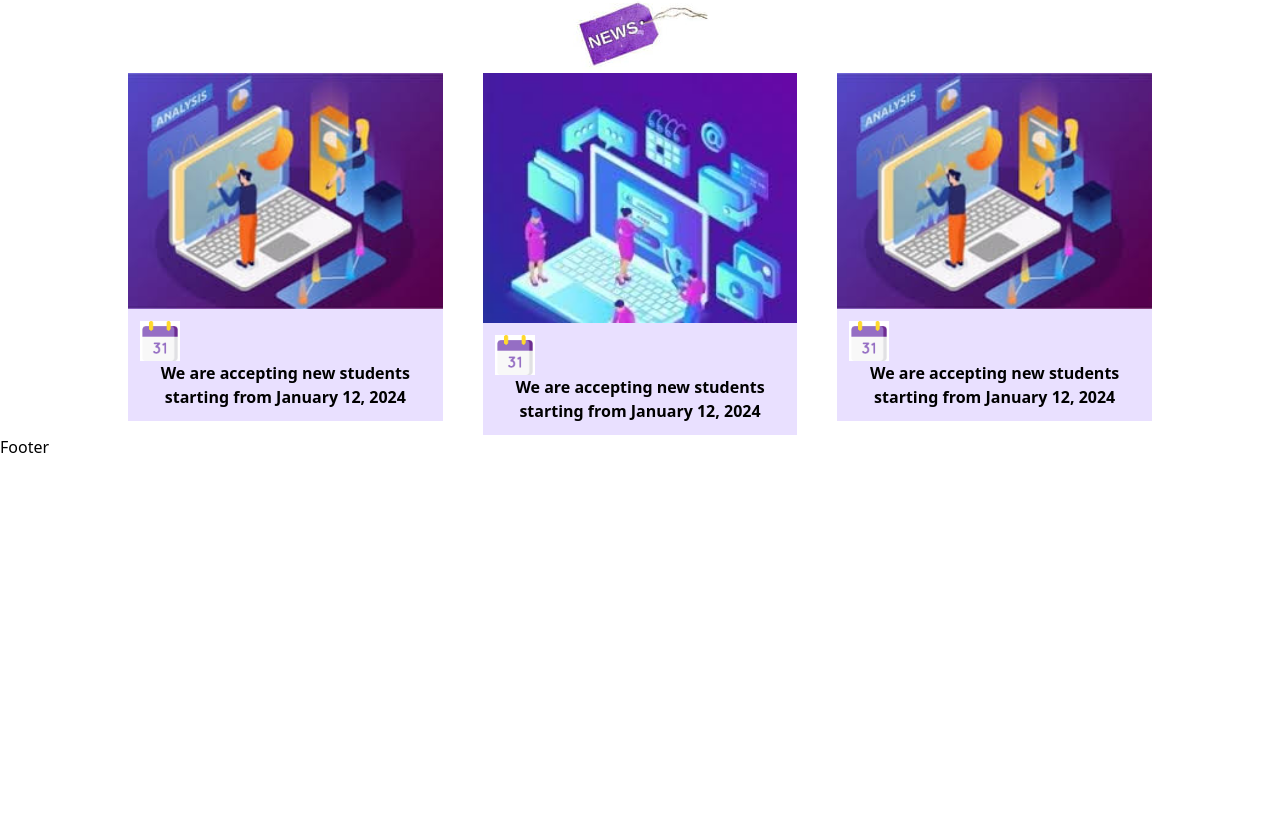
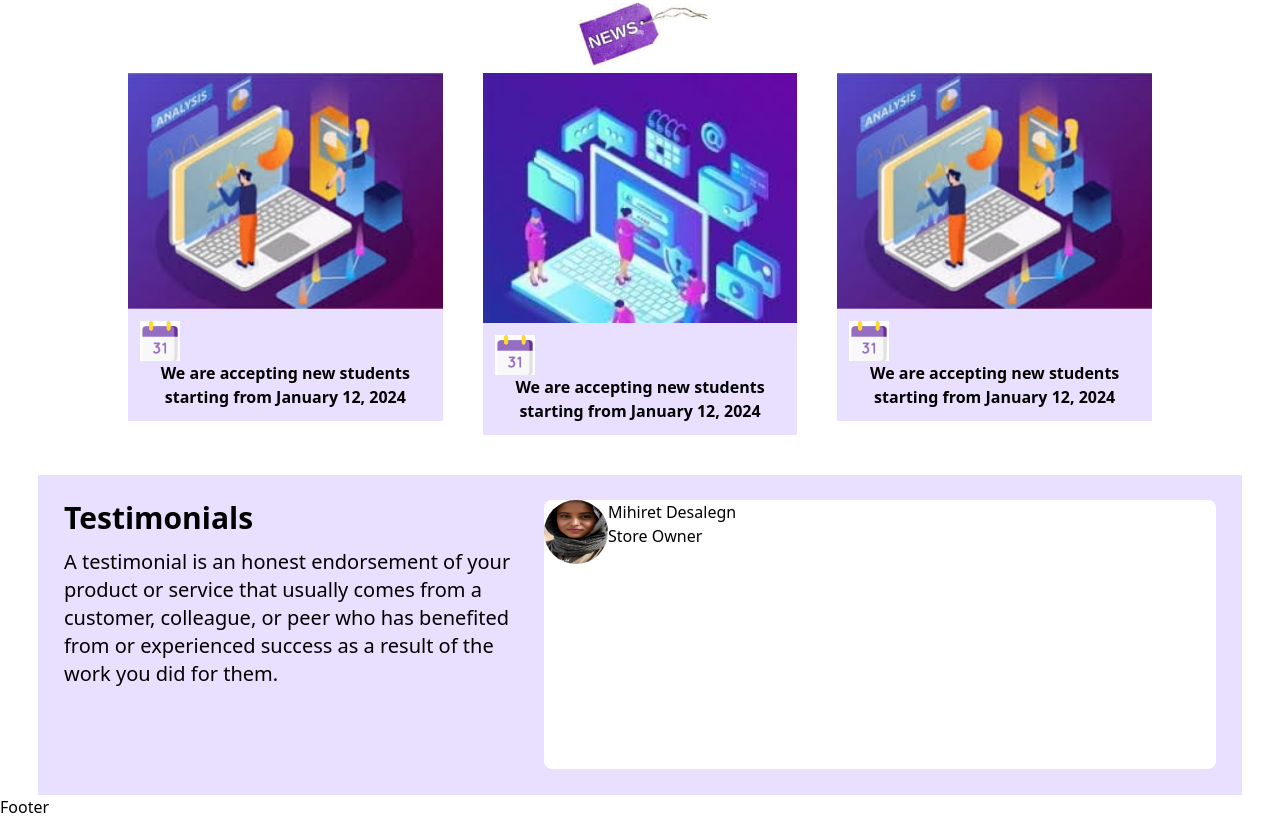
Before and after one commit to mihret1/MSS-Tour-and-tourism-website-, a React (Vite) app in the folder client/: page / in a window 1280 px wide. Shown: the part 4078-4897 px from the top of the page. Before the commit the page ends 4537 px from the top, so only its background shows below. Built offline with nearby package versions, Linux system fonts and the light colour scheme.

Commit message:
tetsimonie part in home page

```diff
--- a/client/src/pages/Home.jsx
+++ b/client/src/pages/Home.jsx
@@ -38,6 +38,7 @@ import i8 from '../assets/p/p3.jpg'
 import i9 from '../assets/p/p8.jpg'
 import news from '../assets/news.jpg'
 import cal1 from '../assets/cal1.png'
+import pp from '../assets/pp.jpg'
 
 import AccessAlarmsIcon from '@mui/icons-material/AccessAlarms';
 import EventNoteIcon from '@mui/icons-material/EventNote';
@@ -385,6 +386,27 @@ const Home=()=>{
       </div>
 
 
+     {/* part nine */}
+     <div className="flex flex-row gap-8 bg-[#E9E0FF] mx-[3%] h-80 p-[2%]">
+        <div className="w-[40%]">
+          <h1 className="text-3xl font-bold pb-3">Testimonials</h1>
+          <p className="text-xl">A testimonial is an honest endorsement of your product or
+            service that usually comes from a customer, colleague,
+            or peer who has benefited from or experienced success as a
+             result of the work you did for them.</p>
+        </div>
+        <div className="bg-white w-[60%] rounded-lg">
+          <div className="flex">
+            <img src={pp}  className=" rounded-full w-16 h-16"/>
+            <div>
+              <h1>Mihiret Desalegn</h1>
+              <h1>Store Owner</h1>
+            </div>
+          </div>
+
+        </div>
+     </div>
+
       </div>
     )
 }
```
Also changed, not shown: client/src/assets/pp.jpg (added).
